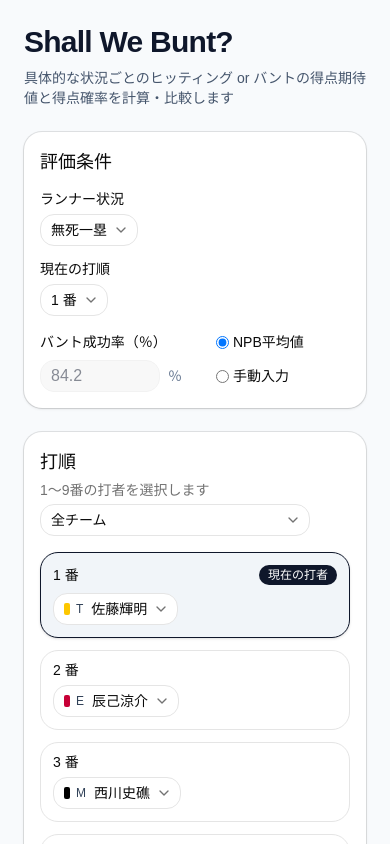
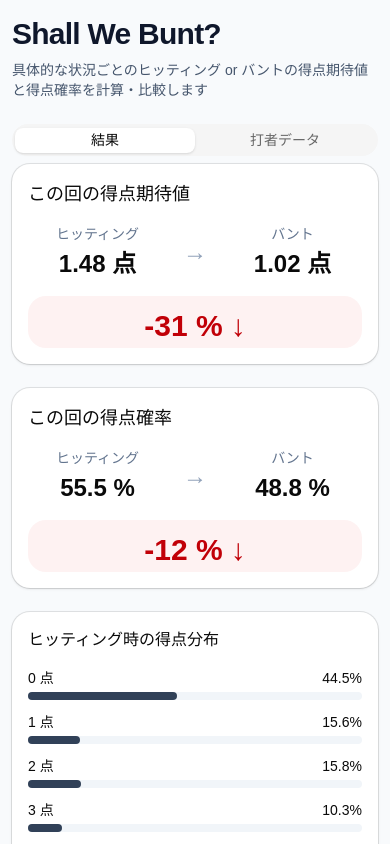
Before and after one commit to haborite/shall-we-bunt, a React (Vite) app: page / in a window 390 px wide. Shown: the top 844 px of the page. Built offline with nearby package versions, Linux system fonts and the light colour scheme.

Commit message:
SP responsive

```diff
--- a/src/App.tsx
+++ b/src/App.tsx
@@ -304,7 +304,7 @@ export default function BuntStrategyGui() {
   }
 
   return (
-    <div className="min-h-screen bg-slate-50 p-6 text-slate-900">
+    <div className="min-h-screen bg-slate-50 px-3 py-4 text-slate-900 sm:px-4 sm:py-6 lg:p-6">
       <div className="mx-auto max-w-7xl space-y-6">
         <div className="flex flex-col gap-3 md:flex-row md:items-end md:justify-between">
           <div>
@@ -324,12 +324,12 @@ export default function BuntStrategyGui() {
         )}
 
         <div className="grid gap-6 lg:grid-cols-[1.1fr_0.9fr]">
-          <div className="space-y-6">
+          <div className="order-2 space-y-6 lg:order-1">
             <Card className="rounded-2xl shadow-sm">
               <CardHeader>
                 <CardTitle className="text-lg">評価条件</CardTitle>
               </CardHeader>
-              <CardContent className="grid gap-4 md:grid-cols-2 xl:grid-cols-4">
+              <CardContent className="grid grid-cols-1 gap-4 sm:grid-cols-2 xl:grid-cols-4">
                 <div className="space-y-2">
                   <Label>ランナー状況</Label>
                   <Select value={selectedState} onValueChange={setSelectedState}>
@@ -432,7 +432,7 @@ export default function BuntStrategyGui() {
                 <CardDescription>1〜9番の打者を選択します</CardDescription>
 
                 <Select value={teamFilter} onValueChange={setTeamFilter}>
-                  <SelectTrigger className="w-[270px] rounded-xl bg-white">
+                  <SelectTrigger className="w-full rounded-xl bg-white sm:w-[270px]">
                     <SelectValue />
                   </SelectTrigger>
                   <SelectContent>
@@ -449,7 +449,7 @@ export default function BuntStrategyGui() {
               </CardHeader>
 
               <CardContent>
-                <div className="grid gap-3 md:grid-cols-3">
+                <div className="grid grid-cols-1 gap-3 sm:grid-cols-2 lg:grid-cols-3">
                   {lineup.map((slot, slotIndex) => {
                     const isCurrentBatter = Number(currentBatterSlot) === slot.slot;
 
@@ -535,9 +535,9 @@ export default function BuntStrategyGui() {
             </Card>
           </div>
 
-          <div className="space-y-6">
+          <div className="order-1 space-y-6 lg:order-2">
             <Tabs defaultValue="result" className="w-full">
-              <TabsList className="grid w-full grid-cols-2 rounded-2xl">
+              <TabsList className="grid h-11 w-full grid-cols-2 rounded-2xl">
                 <TabsTrigger value="result">結果</TabsTrigger>
                 <TabsTrigger value="players">打者データ</TabsTrigger>
               </TabsList>
@@ -598,7 +598,7 @@ export default function BuntStrategyGui() {
                     <CardTitle className="text-lg">打者ごとの打撃イベント確率</CardTitle>
                   </CardHeader>
                   <CardContent>
-                    <ScrollArea className="h-[660px]">
+                    <ScrollArea className="h-[420px] sm:h-[520px] lg:h-[660px]">
                       <div className="space-y-4">
                         {result?.lineupProbs ? (
                           result.lineupProbs.map((player, index) => (
```
Also changed, not shown: 1 other file (tests, documents, lock files or other folders).
